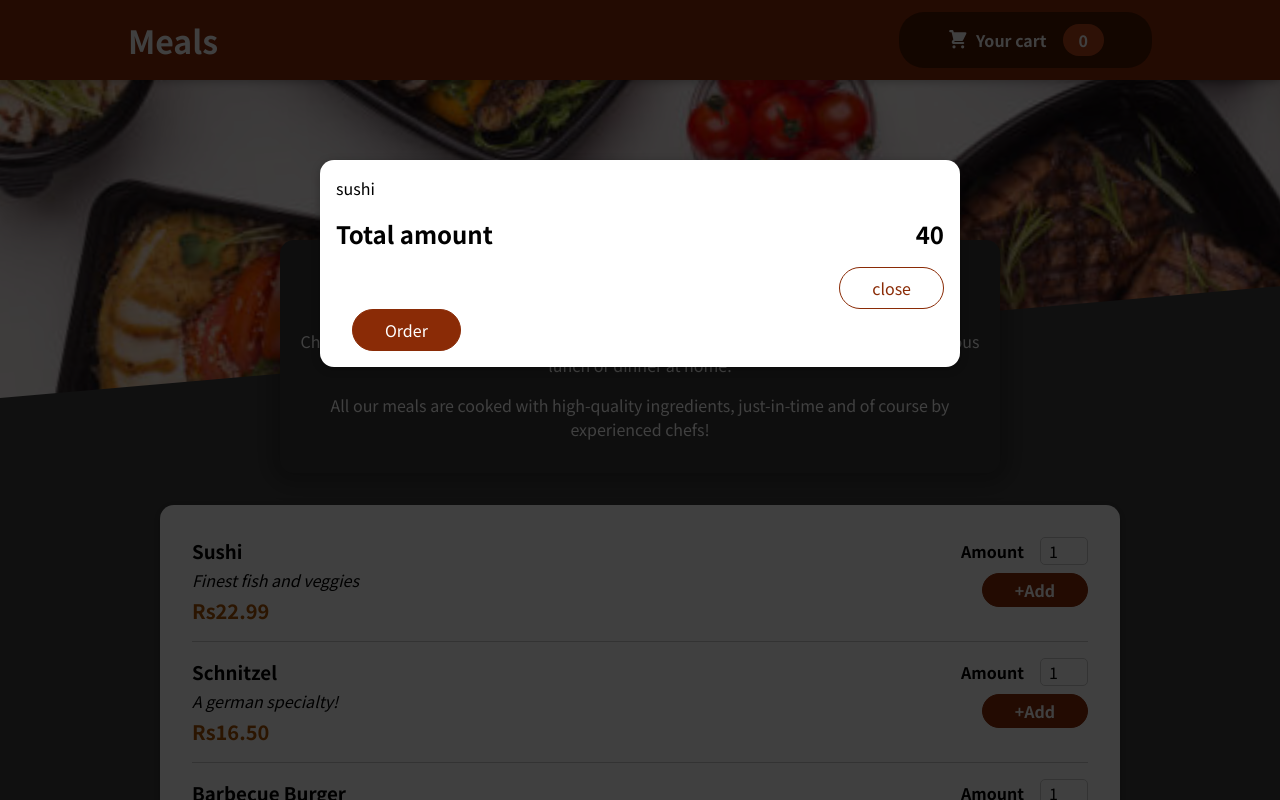
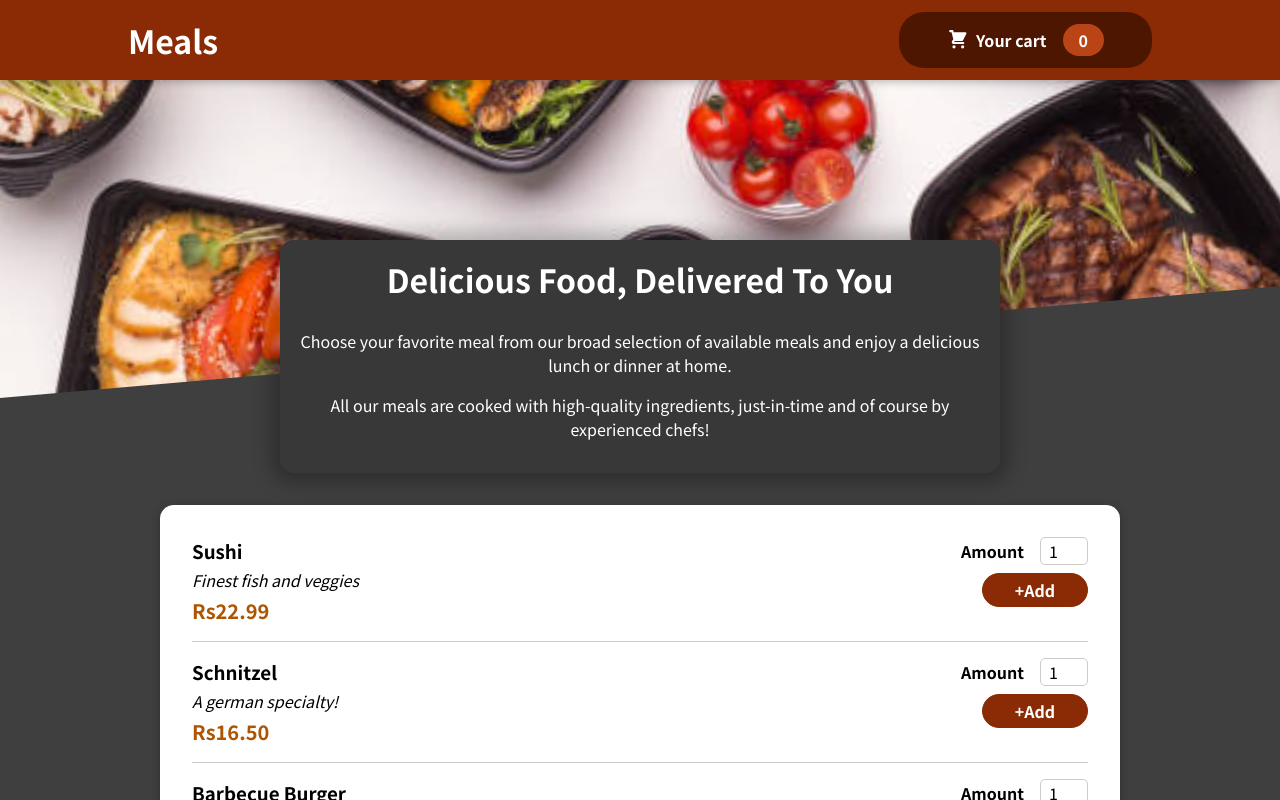
Before and after one commit to Aruns96/react-app5, a React (Create React App) app: page / in a window 1280 px wide. Shown: the top 800 px of the page. Built offline with nearby package versions, Linux system fonts and the light colour scheme.

Commit message:
cart open and close

```diff
--- a/src/App.js
+++ b/src/App.js
@@ -1,14 +1,23 @@
-import React from "react";
+import React , {useState} from "react";
 import Header from "./Components/Layout/Header";
 import Meals from "./Components/Meals/Meals";
 import Cart from "./Components/Cart/Cart";
 
 
 function App() {
+
+  const[cartShown,setCartShown] = useState(false);
+
+  const showCartHandler = ()=> {
+    setCartShown(true)
+  }
+  const hideCartHandler = ()=>{
+    setCartShown(false)
+  }
   return (
    <>
-   <Cart/>
-   <Header/>
+   {cartShown && <Cart onHideCart = {hideCartHandler}/>}
+   <Header onShowCart = {showCartHandler}/>
 
    <main>
     <Meals/>
--- a/src/Components/Cart/Cart.css
+++ b/src/Components/Cart/Cart.css
@@ -17,6 +17,7 @@
 
   .actions {
     text-align: right;
+    display: inline-flex;
   }
 
   .actions button {
--- a/src/Components/Cart/Cart.js
+++ b/src/Components/Cart/Cart.js
@@ -6,14 +6,14 @@ const Cart = (props) => {
     const cartItems = <ul className='cart-items'>{[{id:"c1",name:"sushi",amount:2,price:12}].map(i =>  <li>{i.name}</li>)}</ul>
   return (
 
-    <Modal>
+    <Modal onClose={props.onHideCart}>
      {cartItems}
      <div className='total'>
         <span>Total amount</span>
         <span>40</span>
      </div>
      <div className='actions'>
-        <button className='button--alt'>close</button>
+        <button onClick={props.onHideCart} className='button--alt'>close</button>
         <button className='button'>Order</button>
 
      </div>
--- a/src/Components/Layout/Header.js
+++ b/src/Components/Layout/Header.js
@@ -8,7 +8,7 @@ const Header = (props) => {
     <React.Fragment>
         <header className='header'>
           <h1>Meals</h1>
-         <HeaderCartButton/>
+         <HeaderCartButton onClick={props.onShowCart}/>
         </header>
         <div className='main-image'>
           <img src={mealImage} alt='meal.jpg'/>
--- a/src/Components/Layout/HeaderCartButton.js
+++ b/src/Components/Layout/HeaderCartButton.js
@@ -3,9 +3,9 @@ import "./HeaderCartButton.css";
 
 import CartIcon from '../Cart/CartIcon';
 
-const HeaderCartButton = () => {
+const HeaderCartButton = (props) => {
   return (
-    <button className='button'>
+    <button  className='button' onClick={props.onClick}>
        <span className='icon'>
          <CartIcon />
        </span>
--- a/src/Components/UI/Modal.js
+++ b/src/Components/UI/Modal.js
@@ -4,7 +4,7 @@ import "./Modal.css"
 
 
 const Backdrop = (props) =>{
-    return <div className='backdrop'/>
+    return <div className='backdrop' onClick={props.onClose}/>
 }
 
 const ModalOverlay = (props) =>{
@@ -19,7 +19,7 @@ const Modal = (props) => {
 
   return (
    <>
-   {ReactDom.createPortal(<Backdrop />,document.getElementById("overlay"))}
+   {ReactDom.createPortal(<Backdrop onClose={props.onClose}/>,document.getElementById("overlay"))}
    {ReactDom.createPortal(<ModalOverlay>{props.children}</ModalOverlay>,document.getElementById("overlay"))}
    </>
   )
```
